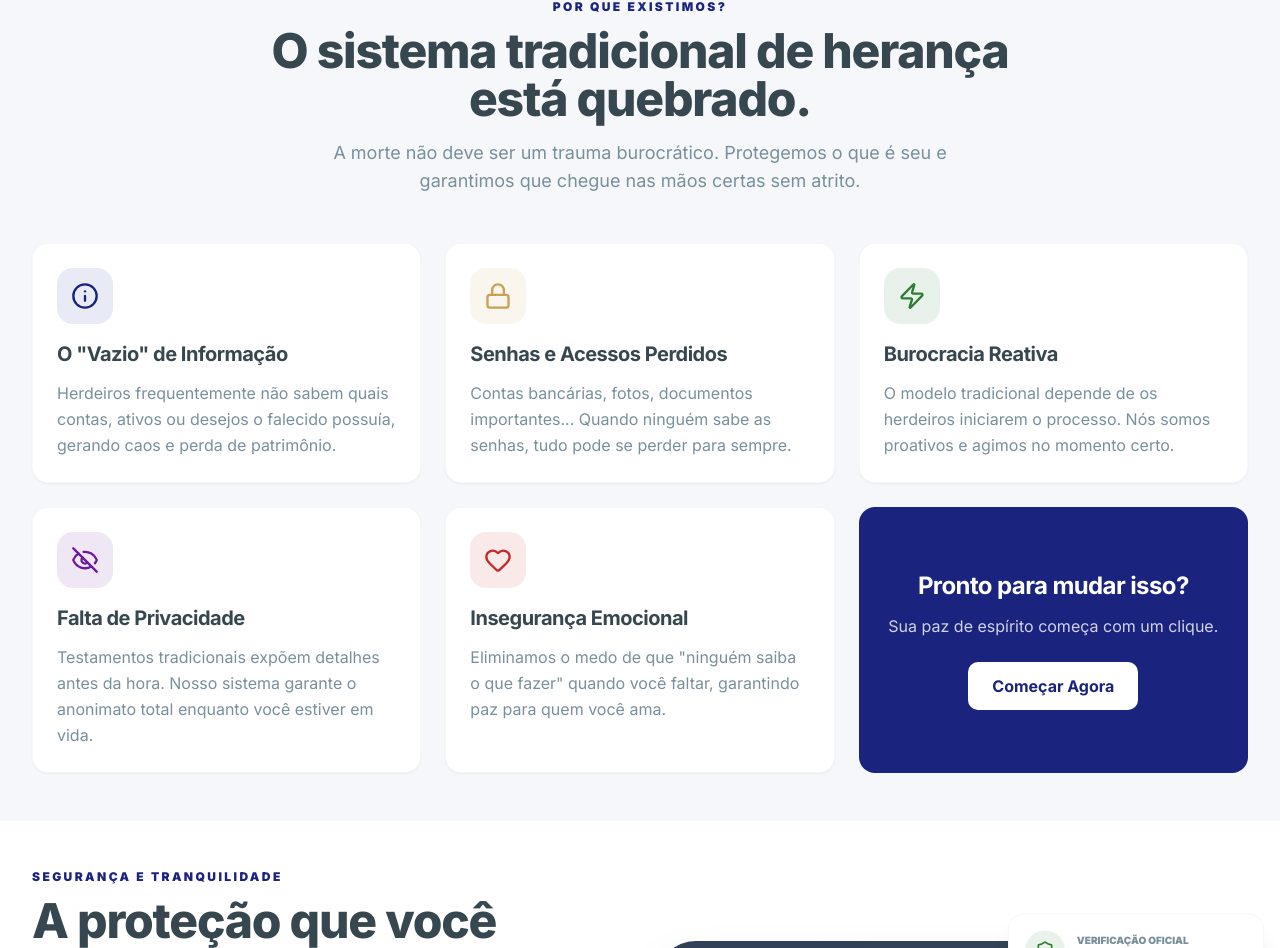
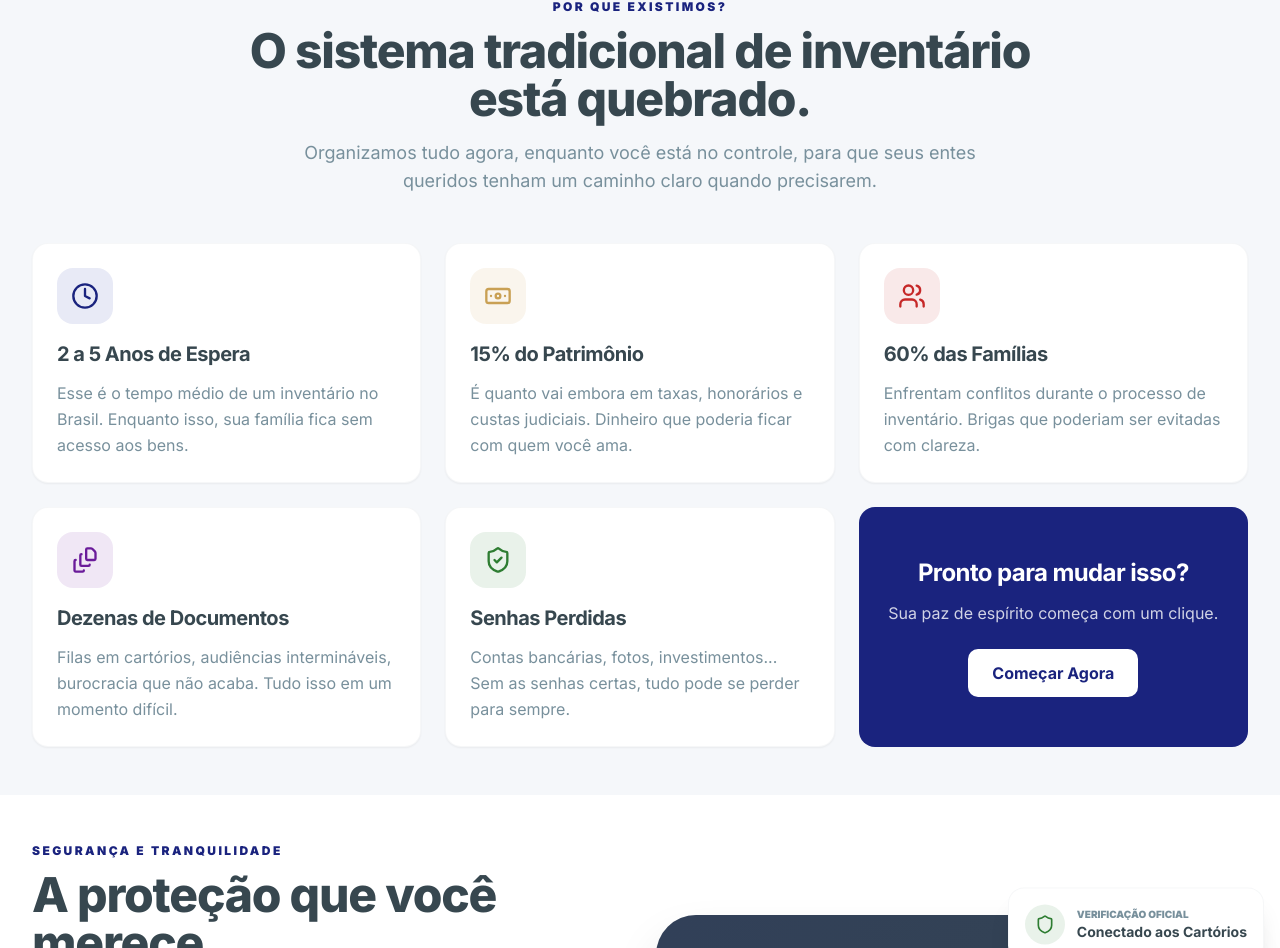
Before and after one commit to gugamistri/testamento-facil, a Next.js app in the folder apps/web/: page / in a window 1280 px wide. Shown: the part 699-1647 px from the top of the page. Built offline with nearby package versions, Linux system fonts and the light colour scheme; no server answers.

Commit message:
refactor: humanize USP and problem section - focus on bureaucracy, costs, time, conflicts

```diff
--- a/apps/web/src/components/landing/problem-section.tsx
+++ b/apps/web/src/components/landing/problem-section.tsx
@@ -1,43 +1,48 @@
 'use client'
 
 import { motion } from 'framer-motion'
-import { Info, Lock, Zap, EyeOff, Heart } from 'lucide-react'
+import { Clock, Banknote, Users, FileStack, ShieldCheck } from 'lucide-react'
 
 const problems = [
     {
-        icon: Info,
-        title: 'O "Vazio" de Informação',
-        description: 'Herdeiros frequentemente não sabem quais contas, ativos ou desejos o falecido possuía, gerando caos e perda de patrimônio.',
+        icon: Clock,
+        title: '2 a 5 Anos de Espera',
+        description: 'Esse é o tempo médio de um inventário no Brasil. Enquanto isso, sua família fica sem acesso aos bens.',
+        stat: '2-5 anos',
         color: 'text-brand-primary',
         bg: 'bg-brand-pale'
     },
     {
-        icon: Lock,
-        title: 'Senhas e Acessos Perdidos',
-        description: 'Contas bancárias, fotos, documentos importantes... Quando ninguém sabe as senhas, tudo pode se perder para sempre.',
+        icon: Banknote,
+        title: '15% do Patrimônio',
+        description: 'É quanto vai embora em taxas, honorários e custas judiciais. Dinheiro que poderia ficar com quem você ama.',
+        stat: 'R$ 50mil+',
         color: 'text-brand-gold',
         bg: 'bg-brand-gold/10'
     },
     {
-        icon: Zap,
-        title: 'Burocracia Reativa',
-        description: 'O modelo tradicional depende de os herdeiros iniciarem o processo. Nós somos proativos e agimos no momento certo.',
-        color: 'text-functional-success',
-        bg: 'bg-functional-success/10'
+        icon: Users,
+        title: '60% das Famílias',
+        description: 'Enfrentam conflitos durante o processo de inventário. Brigas que poderiam ser evitadas com clareza.',
+        stat: '6 em 10',
+        color: 'text-functional-error',
+        bg: 'bg-functional-error/10'
     },
     {
-        icon: EyeOff,
-        title: 'Falta de Privacidade',
-        description: 'Testamentos tradicionais expõem detalhes antes da hora. Nosso sistema garante o anonimato total enquanto você estiver em vida.',
+        icon: FileStack,
+        title: 'Dezenas de Documentos',
+        description: 'Filas em cartórios, audiências intermináveis, burocracia que não acaba. Tudo isso em um momento difícil.',
+        stat: '30+ docs',
         color: 'text-accent-purple',
         bg: 'bg-accent-purple/10'
     },
     {
-        icon: Heart,
-        title: 'Insegurança Emocional',
-        description: 'Eliminamos o medo de que "ninguém saiba o que fazer" quando você faltar, garantindo paz para quem você ama.',
-        color: 'text-functional-error',
-        bg: 'bg-functional-error/10'
+        icon: ShieldCheck,
+        title: 'Senhas Perdidas',
+        description: 'Contas bancárias, fotos, investimentos... Sem as senhas certas, tudo pode se perder para sempre.',
+        stat: '∞ perdido',
+        color: 'text-functional-success',
+        bg: 'bg-functional-success/10'
     }
 ]
 
@@ -55,11 +60,11 @@ export function ProblemSection() {
                         Por que existimos?
                     </span >
                     <h2 className="text-3xl md:text-5xl font-extrabold text-neutral-dark tracking-tight mb-lg">
-                        O sistema tradicional de herança <br className="hidden md:block" />
+                        O sistema tradicional de inventário <br className="hidden md:block" />
                         está quebrado.
                     </h2>
                     <p className="text-lg text-neutral-medium max-w-2xl mx-auto">
-                        A morte não deve ser um trauma burocrático. Protegemos o que é seu e garantimos que chegue nas mãos certas sem atrito.
+                        Organizamos tudo agora, enquanto você está no controle, para que seus entes queridos tenham um caminho claro quando precisarem.
                     </p>
                 </motion.div>
 
```
Also changed, not shown: 2 other files (tests, documents, lock files or other folders).
